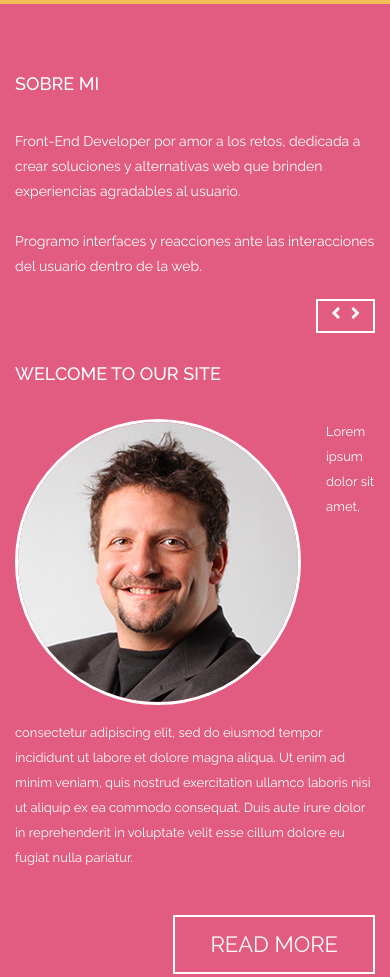
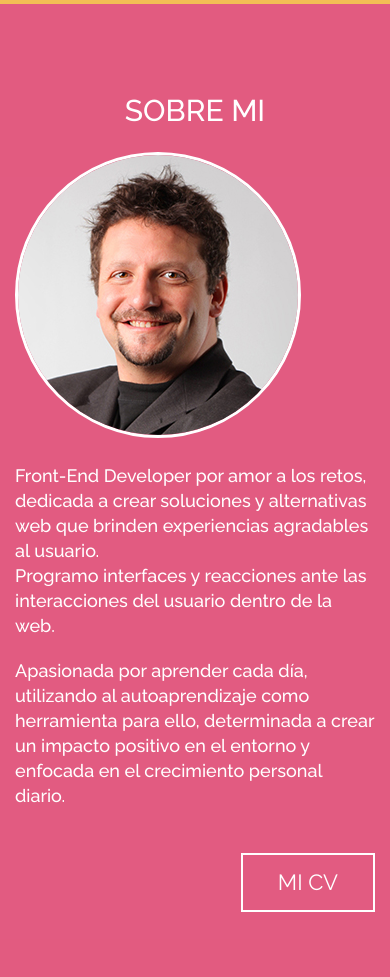
Before and after one commit to kimberlyrora/Mi-portafolio, a plain HTML site: page index.html in a window 390 px wide. Shown: the part 840-1817 px from the top of the page. Drawn offline with Linux system fonts and the light colour scheme; some packages are replaced by stand-ins of ours; files whose address does not match are found by name.

Commit message:
avances de portafolio arreglando responsive y about me

```diff
--- a/css/main.css
+++ b/css/main.css
@@ -19,7 +19,7 @@ body {
     font-family: 'Raleway', sans-serif;
     line-height: 24px;
     font-size: 16px;
-    color: #818181;
+    color: #646262;
 }
 
 figure, p, address {
@@ -28,6 +28,7 @@ figure, p, address {
 
 p {
     line-height: 25px;
+    font-weight: 500;
 }
 
 iframe {
@@ -56,7 +57,12 @@ h1, h2, h3, h4, h5, h6,
 main > section {
     padding: 70px 0;
 }
+.about-me{
+    text-align: center;
+    color: #fff;
+    margin-bottom: 25px;
 
+}
 .btn {
     border-radius: 0;
     border: 0;
@@ -536,7 +542,7 @@ h1.navbar-brand {
 }
 
 #about .message-body {
-    font-size: 13px;
+    font-size: 18px;
     line-height: 20px;
     margin-bottom: 70px;
 }
@@ -1046,7 +1052,7 @@ ul.external li a:hover {
 @media only screen and (max-width: 767px) {
 
     body {
-        font-size: 14px;
+        font-size: 15px;
     }
 
     .parallax {
--- a/index.html
+++ b/index.html
@@ -138,36 +138,30 @@
 		<section id="about">
 			<div class="container">
 				<div class="row">
+					<div class="recent-works">
+						<h2 class="about-me">SOBRE MI
+						</h2>
 						<div class="col-md-4 wow animated fadeInLeft">
-						<div class="recent-works">
-							<h3>SOBRE MI</h3>
 							<div id="works">
 								<div class="work-item">
-									<p>Front-End Developer por amor a los retos, dedicada a crear
-										soluciones y alternativas web que brinden experiencias agradables al
-										usuario.<br> <br> Programo interfaces y reacciones ante
-										las interacciones del usuario dentro de la web.
-									</p>
-								</div>
-								<div class="work-item">
-									<p>Apasionada por aprender cada día, tomando al autoaprendizaje como herramienta
-										para ello, </p>
+									<img src="img/member-1.jpg" class="pull-left" alt="member">
 								</div>
 							</div>
 						</div>
 					</div>
 					<div class="col-md-7 col-md-offset-1 wow animated fadeInRight">
 						<div class="welcome-block">
-							<h3>Welcome To Our Site</h3>
 							<div class="message-body">
-								<img src="img/member-1.jpg" class="pull-left" alt="member">
-								<p>Lorem ipsum dolor sit amet, consectetur adipiscing elit, sed do eiusmod tempor
-									incididunt ut labore et dolore magna aliqua. Ut enim ad minim veniam, quis nostrud
-									exercitation ullamco laboris nisi ut aliquip ex ea commodo consequat. Duis aute
-									irure dolor in reprehenderit in voluptate velit esse cillum dolore eu fugiat nulla
-									pariatur. </p>
+								<p>Front-End Developer por amor a los retos, dedicada a crear
+									soluciones y alternativas web que brinden experiencias agradables al
+									usuario.</p>
+								<p>Programo interfaces y reacciones ante
+									las interacciones del usuario dentro de la web.
+								</p><br>
+								<p>Apasionada por aprender cada día, utilizando al autoaprendizaje como herramienta
+									para ello, determinada a crear un impacto positivo en el entorno y enfocada en el crecimiento personal diario.</p>
 							</div>
-							<a href="#" class="btn btn-border btn-effect pull-right">Read More</a>
+							<a href="#" class="btn btn-border btn-effect pull-right">mi cv</a>
 						</div>
 					</div>
 				</div>
@@ -395,7 +389,7 @@
 		<!-- Google Map API -->
 		<script src="http://maps.google.com/maps/api/js?sensor=false"></script>
 		<!-- Owl Carousel -->
-		<script src="js/owl.carousel.min.js"></script>
+		<!-- <script src="js/owl.carousel.min.js"></script> -->
 		<!-- jquery easing -->
 		<script src="js/jquery.easing.min.js"></script>
 		<!-- Fullscreen slider -->
@@ -406,4 +400,5 @@
 		<!-- Custom Functions -->
 		<script src="js/main.js"></script>
 </body>
+
 </html>
```
Also changed, not shown: css/bootstrap.min.css. Lines whose indentation alone changed are shown as unchanged.
